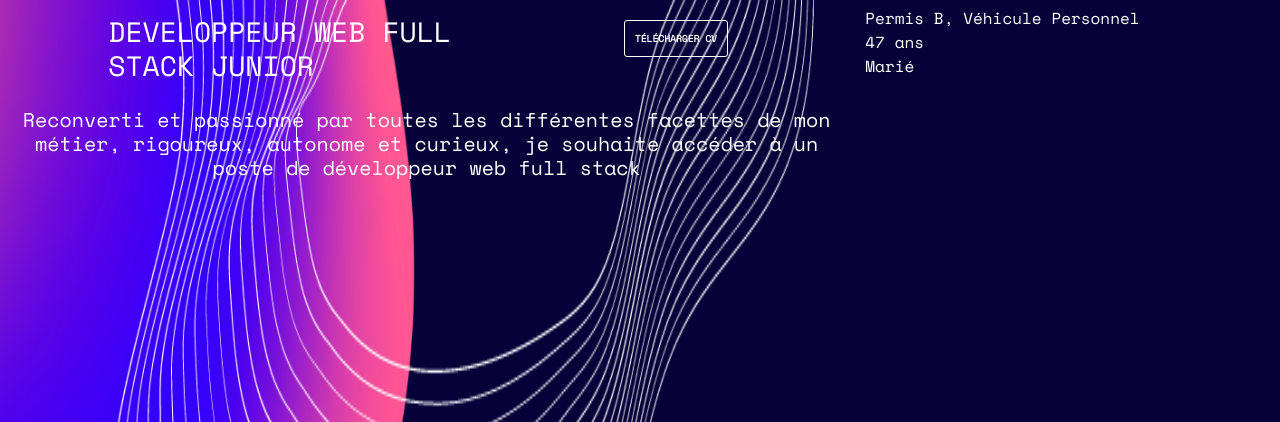
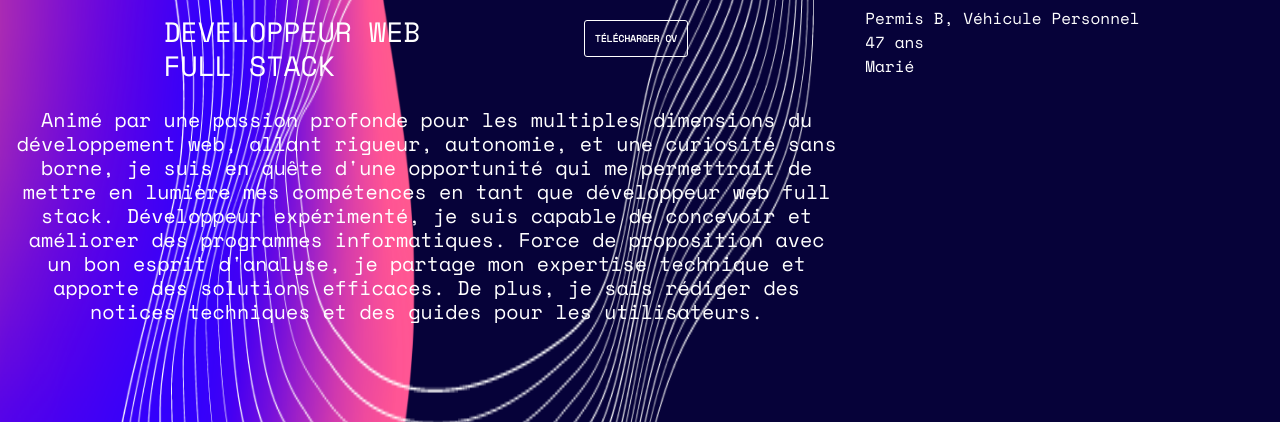
Before and after one commit to DiegoMarck/CV_perso_dev, a plain HTML site: page index.html in a window 1280 px wide. Shown: the part 260-682 px from the top of the page. Drawn offline with nearby package versions, Linux system fonts and the light colour scheme.

Commit message:
feat: update professional profile and add carousel indicator styling

```diff
--- a/css/style.css
+++ b/css/style.css
@@ -452,3 +452,9 @@ label {
     background: white;
     color: #060239;
 }
+
+/*---  Carousel  ------*/
+
+.carousel-dark .carousel-indicators [data-bs-target] {
+    background-color: #fff;
+}
--- a/index.html
+++ b/index.html
@@ -50,14 +50,13 @@
                 <div class="heading_p2">
                     <div class="row">
                         <div class="col-sm-8">
-                            <h3>DEVELOPPEUR WEB FULL STACK JUNIOR</h3>
+                            <h3>DEVELOPPEUR WEB FULL STACK</h3>
                         </div>
                         <div class="col-sm-4"><a href="docs/cvDiegoDevNew.pdf" class="button1">Télécharger CV</a></div>
                     </div>
                 </div>
-                <h5>Reconverti et passionné par toutes les différentes facettes
-                    de mon métier, rigoureux, autonome et curieux, je souhaite
-                    accéder à un poste de développeur web full stack
+                <h5>Animé par une passion profonde pour les multiples dimensions du développement web, allant rigueur, autonomie, et une curiosité sans borne, je suis en quête d'une opportunité qui me permettrait de mettre en lumière mes compétences en tant que développeur web full stack.
+                Développeur expérimenté, je suis capable de concevoir et améliorer des programmes informatiques. Force de proposition avec un bon esprit d'analyse, je partage mon expertise technique et apporte des solutions efficaces. De plus, je sais rédiger des notices techniques et des guides pour les utilisateurs.
                 </h5>
             </div>
             <div class="heading_right col-sm-4">
```
